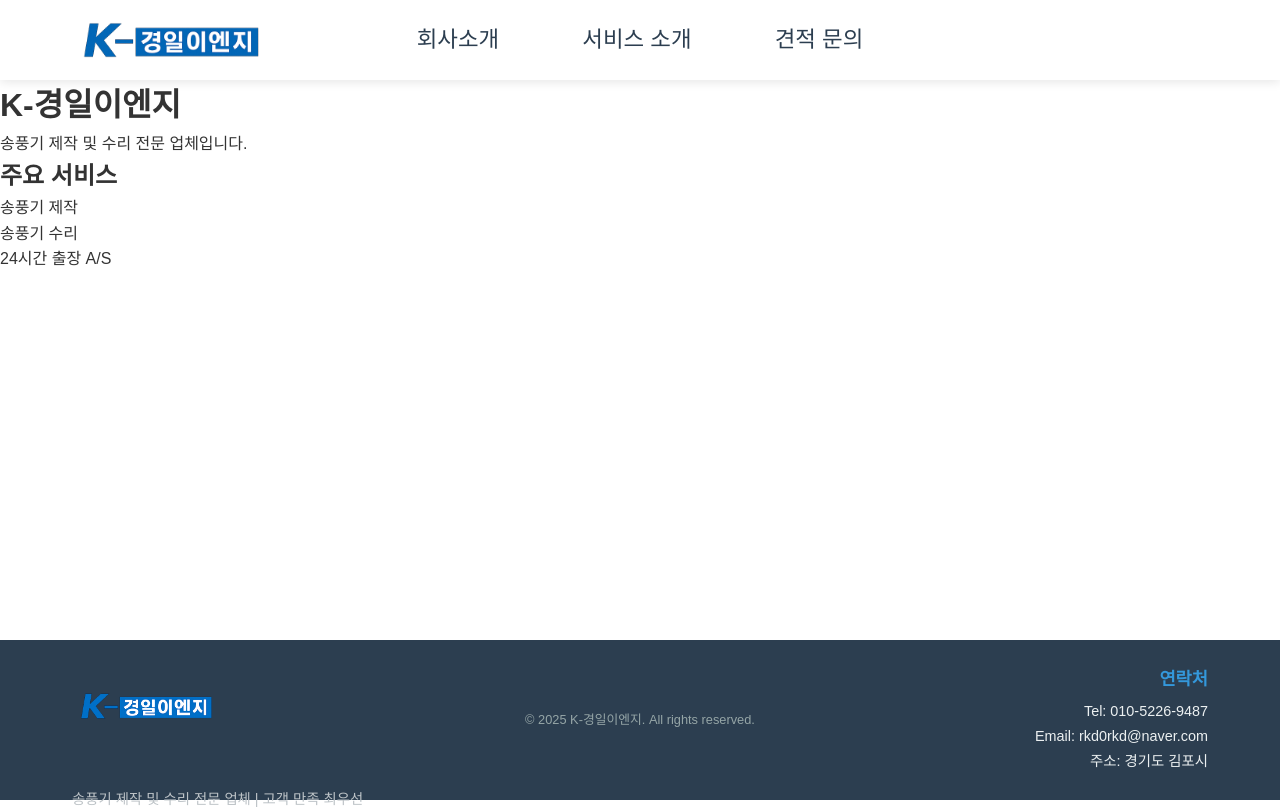
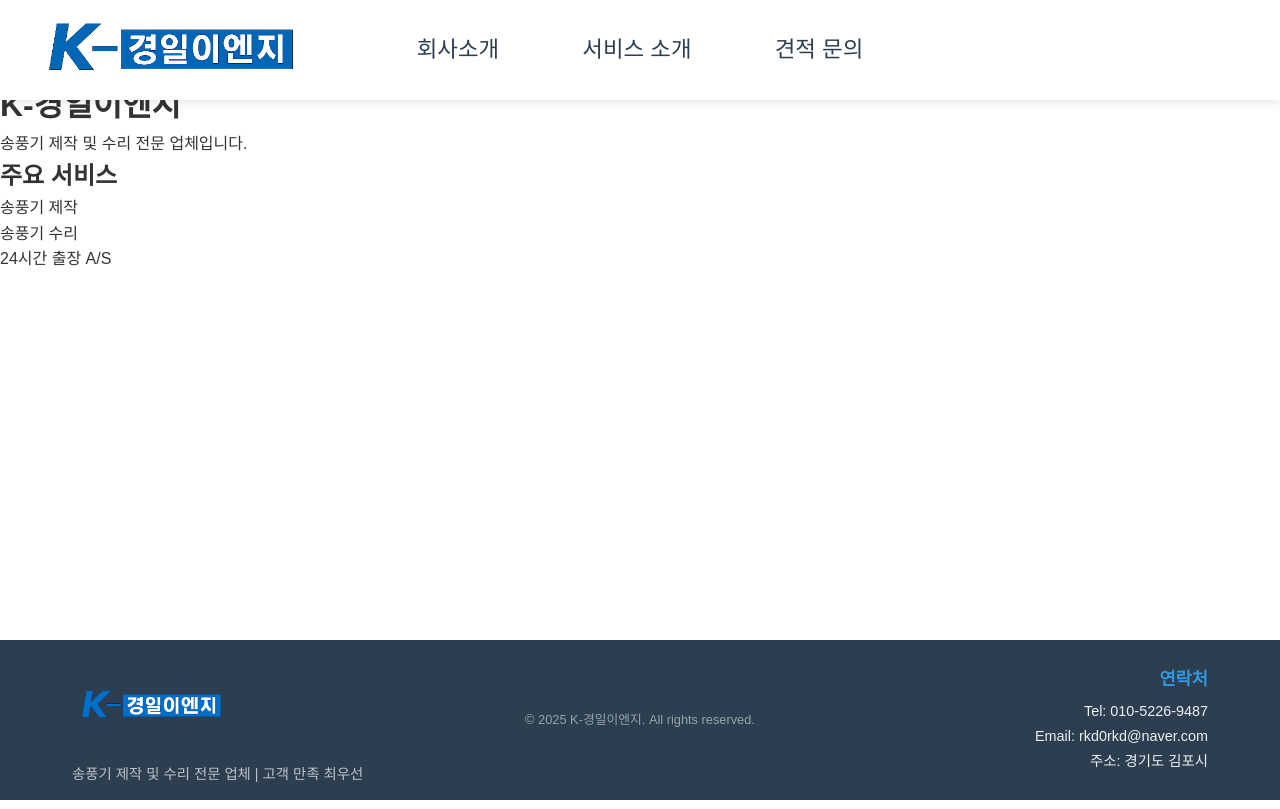
Before and after one commit to ksp0814/FAN-FE, a React (Create React App) app: page /service in a window 1280 px wide. Built offline with nearby package versions, Linux system fonts and the light colour scheme.

Commit message:
헤더 로고 왼쪽 정렬 및 스타일 수정

```diff
--- a/src/components/Footer/Footer.css
+++ b/src/components/Footer/Footer.css
@@ -34,7 +34,7 @@
 }
 
 .footer-logo {
-  height: 150px;
+  height: 100px;
   width: auto;
   max-width: 160px;
   object-fit: contain;
--- a/src/components/Header/Header.css
+++ b/src/components/Header/Header.css
@@ -1,17 +1,17 @@
 /* src/components/Header.css */
 .header {
   background-color: #ffffff;
-  box-shadow: 0 2px 10px rgba(0,0,0,0.1);
+  box-shadow: 0 2px 10px rgba(0, 0, 0, 0.1);
   position: fixed;
   top: 0;
   left: 0;
   right: 0;
   z-index: 1000;
-  height: 80px;
+  height: 100px;
 }
 
 .header-container {
-  max-width: 1200px;
+  max-width: 1500px;
   margin: 0 auto;
   padding: 0 2rem;
   display: flex;
```
Also changed, not shown: src/assets/logo.png.
